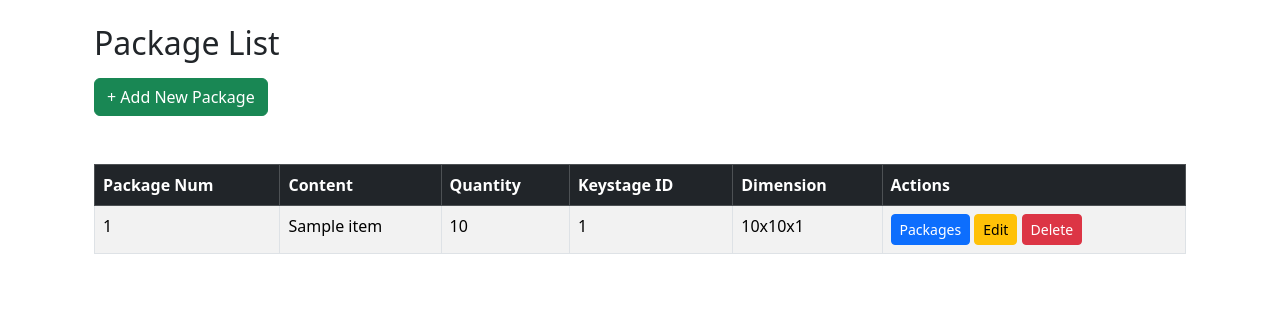
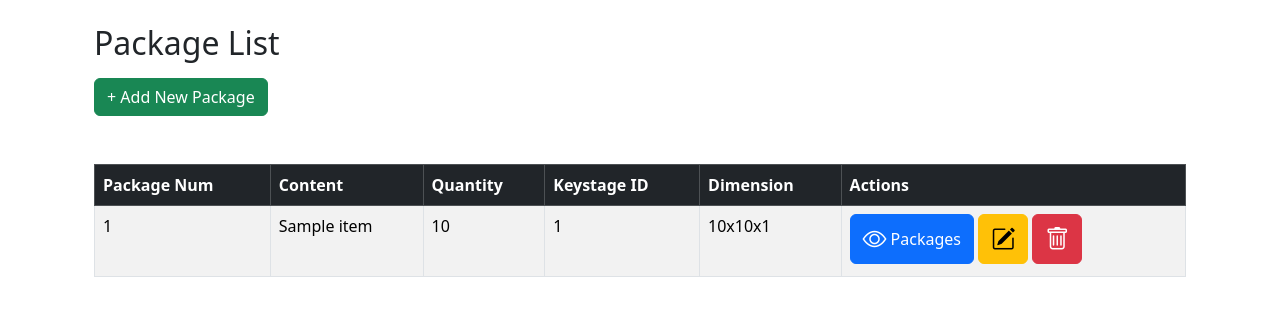
Before and after one commit to jonaercasundo/philgeps-backup, a PHP site: page /packages.php?id=1 in a window 1280 px wide. Shown: the part 112-428 px from the top of the page. Run offline with PHP 8.4, Linux system fonts and the light colour scheme; a user stored in the database is signed in; tables that the repository leaves empty hold one stand-in row (values such as "Sample post").

Commit message:
Change table action buttons into icons

```diff
--- a/assets/js/deliveriesFilter.js
+++ b/assets/js/deliveriesFilter.js
@@ -56,7 +56,7 @@ async function updateTable(page = 1) {
                             <td>${row.dr_no}</td>
                             <td>${row.delivery_date}</td>
                             <td class="text-center">
-                                <button class="btn btn-sm btn-primary mb-1"
+                                <button class="btn btn-warning mb-1"
                                     data-bs-toggle="modal" data-bs-target="#editDeliveryModal"
                                     data-id="${row.delivery_id}" data-project="${row.project_name}"
                                     data-school_name="${row.school_name}" data-address="${row.address}"
@@ -64,8 +64,8 @@ async function updateTable(page = 1) {
                                     data-date="${row.delivery_date}" data-status="${row.status}">
                                     <i class="bi bi-pencil-square fs-4"></i>
                                 </button> <br>
-                                <a class="btn btn-sm btn-success mb-1" href="generate_qr.php?id=${row.dr_no}" target="_blank"><i class="bi bi-qr-code fs-4"></i></a><br>
-                                ${row.has_photos ? `<a class="btn btn-sm btn-info mb-1" href="deliveries_details.php?id=${row.dr_no}" target="_blank"><i class="bi bi-eye fs-4"></i></a>` : ""}
+                                <a class="btn btn-secondary mb-1" href="generate_qr.php?id=${row.dr_no}" target="_blank"><i class="bi bi-qr-code fs-4"></i></a><br>
+                                ${row.has_photos ? `<a class="btn btn-primary mb-1" href="deliveries_details.php?id=${row.dr_no}" target="_blank"><i class="bi bi-eye fs-4"></i></a>` : ""}
                             </td>
                         </tr>
                     `).join("")}
--- a/deliveries.php
+++ b/deliveries.php
@@ -156,7 +156,7 @@ try {
             <td><?= htmlspecialchars($d['dr_no']) ?></td>
             <td><?= htmlspecialchars($d['delivery_date']) ?></td>
             <td class="text-center">
-                <button class="btn btn-primary mb-1" data-bs-toggle="modal" data-bs-target="#editDeliveryModal"
+                <button class="btn btn-warning mb-1" data-bs-toggle="modal" data-bs-target="#editDeliveryModal"
                         data-id="<?= $d['delivery_id'] ?>"
                         data-project="<?= htmlspecialchars($d['project_name']) ?>"
                         data-school="<?= htmlspecialchars($d['school_id']). ' '. htmlspecialchars($d['school_name']) ?>"
@@ -166,9 +166,9 @@ try {
                         data-date="<?= htmlspecialchars($d['delivery_date']) ?>"
                         data-status="<?= htmlspecialchars($d['status']) ?>"
                 ><i class="bi bi-pencil-square fs-4"></i></button> <br>
-                <a class="btn btn-success mb-1" href="generate_qr.php?id=<?= $d['dr_no'] ?>" target="_blank"><i class="bi bi-qr-code fs-4"></i></a>
+                <a class="btn btn-secondary mb-1" href="generate_qr.php?id=<?= $d['dr_no'] ?>" target="_blank"><i class="bi bi-qr-code fs-4"></i></a>
                 <?php if ($has_photos): ?> <br>
-                    <a class="btn btn-info" href="deliveries_details.php?id=<?= $d['dr_no'] ?>" target="_blank"><i class="bi bi-eye fs-4"></i></a>
+                    <a class="btn btn-primary" href="deliveries_details.php?id=<?= $d['dr_no'] ?>" target="_blank"><i class="bi bi-eye fs-4"></i></a>
                 <?php endif; ?>
             </td>
         </tr>
--- a/items.php
+++ b/items.php
@@ -99,9 +99,9 @@ try {
                         <td><?= htmlspecialchars($item['item_name']) ?></td>
                         <td><?= htmlspecialchars($item['unit']) ?></td>
                         <td>
-                            <a href="edit_item.php?id=<?= $item['item_id'] ?>" class="btn btn-warning btn-sm">Edit</a>
-                            <a href="delete_item.php?id=<?= $item['item_id'] ?>" class="btn btn-danger btn-sm"
-                               onclick="return confirm('Are you sure you want to delete this item?')">Delete</a>
+                            <a href="edit_item.php?id=<?= $item['item_id'] ?>" class="btn btn-warning"><i class="bi bi-pencil-square fs-4"></i></a>
+                            <a href="delete_item.php?id=<?= $item['item_id'] ?>" class="btn btn-danger"
+                               onclick="return confirm('Are you sure you want to delete this item?')"><i class="bi bi-trash fs-4"></i></a>
                         </td>
                     </tr>
                 <?php endforeach; ?>
--- a/keystage.php
+++ b/keystage.php
@@ -134,9 +134,9 @@ try {
                           <span id="desc<?= $ks['keystage_id'] ?>s"><?= htmlspecialchars($ks['description']) ?></span></td>
                         <td><?= htmlspecialchars($ks['carton_count']) ?></td>
                         <td>
-                        <a href="packages.php?id=<?=$project_id?>&keystage_id=<?= $ks['keystage_id'] ?>" class="btn btn-primary btn-sm">Packages</a>
-                        <button data-bs-toggle="modal" data-bs-target="#editModal" onclick="updateEdit(<?= $ks['keystage_id'] ?>,<?= $ks['lot_id'] ?>)" class="btn btn-warning btn-sm">Edit</button>
-                        <button data-bs-toggle="modal" data-bs-target="#deleteModal" onclick="document.getElementById('delete_keystage').value = <?= htmlspecialchars($ks['keystage_id']) ?>;" class="btn btn-danger btn-sm">Delete</button>
+                        <a href="packages.php?id=<?=$project_id?>&keystage_id=<?= $ks['keystage_id'] ?>" class="btn btn-primary d-inline-flex align-items-center"><i class='bi bi-eye fs-4 me-1'></i>Packages</a>
+                        <button data-bs-toggle="modal" data-bs-target="#editModal" onclick="updateEdit(<?= $ks['keystage_id'] ?>,<?= $ks['lot_id'] ?>)" class="btn btn-warning"><i class="bi bi-pencil-square fs-4"></i></button>
+                        <button data-bs-toggle="modal" data-bs-target="#deleteModal" onclick="document.getElementById('delete_keystage').value = <?= htmlspecialchars($ks['keystage_id']) ?>;" class="btn btn-danger"><i class="bi bi-trash fs-4"></i></button>
                     </td>
                     </tr>
                 <?php endforeach; ?>
--- a/lots.php
+++ b/lots.php
@@ -68,7 +68,7 @@ try {
                           }
                       }
                       echo "</td><td>";
-                      echo "<a href=\"keystage.php?id=$project_id&lot_id={$lot['lot_id']}\" class=\"btn btn-primary btn-sm\">Keystage</a>";
+                      echo "<a href=\"keystage.php?id=$project_id&lot_id={$lot['lot_id']}\" class=\"btn btn-primary d-inline-flex align-items-center\"><i class='bi bi-eye fs-4 me-1'></i>Keystage</a>";
                   } else {
                       $stmt = $pdo->query("SELECT COUNT(package_id) AS carton_count FROM package WHERE lot_id = " . (int)$lot['lot_id']);
                       $packages = $stmt->fetchAll(PDO::FETCH_ASSOC);
@@ -89,9 +89,9 @@ try {
                   <!-- Action buttons -->
                   <button data-bs-toggle="modal" data-bs-target="#editModal"
                           class="btn btn-warning btn-sm"
-                          onclick="updateEditLot(<?= htmlspecialchars($lot['lot_id']) ?>)">Edit</button>
+                          onclick="updateEditLot(<?= htmlspecialchars($lot['lot_id']) ?>)"><i class="bi bi-pencil-square fs-4"></i></button>
                   <a href="delete_lot.php?id=<?= $lot['lot_id'] ?>" class="btn btn-danger btn-sm"
-                    onclick="return confirm('Are you sure you want to delete this lot?')">Delete</a>
+                    onclick="return confirm('Are you sure you want to delete this lot?')"><i class="bi bi-trash fs-4"></i></a>
               </tr>
 
             <?php endforeach; ?>
--- a/packages.php
+++ b/packages.php
@@ -254,9 +254,9 @@ try {
                         <td><?= htmlspecialchars($package['keystage_id']) ?></td>
                         <td><?= htmlspecialchars($package['Dimension'])?></td>
                         <td>
-                        <a href="items.php?id=<?=$project_id?>&package_id=<?= $package['package_id'] ?>" class="btn btn-primary btn-sm">Packages</a>
+                        <a href="items.php?id=<?=$project_id?>&package_id=<?= $package['package_id'] ?>" class="btn btn-primary d-inline-flex align-items-center mb-1"><i class='bi bi-eye fs-4 me-1'></i>Packages</a>
                         <a href="#"
-                            class="btn btn-warning btn-sm editBtn"
+                            class="btn btn-warning editBtn mb-1"
                             data-bs-toggle="modal"
                             data-bs-target="#editModal"
                             data-id="<?= $package['package_id'] ?>"
@@ -264,9 +264,9 @@ try {
                             data-width="<?= htmlspecialchars($package['width']) ?>"
                             data-length="<?= htmlspecialchars($package['length']) ?>"
                             data-height="<?= htmlspecialchars($package['height']) ?>">
-                            Edit
+                            <i class="bi bi-pencil-square fs-4"></i>
                         </a>
-                        <button data-bs-toggle="modal" data-bs-target="#deleteModal" onclick="document.getElementById('delete_packages').value = <?= htmlspecialchars($package['package_id']) ?>;" class="btn btn-danger btn-sm">Delete</button>
+                        <button data-bs-toggle="modal" data-bs-target="#deleteModal" onclick="document.getElementById('delete_packages').value = <?= htmlspecialchars($package['package_id']) ?>;" class="btn btn-danger mb-1"><i class="bi bi-trash fs-4"></i></button>
                     </td>
                     </tr>
                 <?php endforeach; ?>
--- a/projects.php
+++ b/projects.php
@@ -60,7 +60,7 @@ try {
             <td><?= htmlspecialchars($p['project_name']) ?></td>
             <td>₱<?= number_format($p['contract_amount'], 2) ?></td>
             <td><?= htmlspecialchars($p['status']) ?></td>
-            <td class="text-center"><a href="project_details.php?id=<?= $p['project_id'] ?>" class="btn btn-sm btn-info">
+            <td class="text-center"><a href="project_details.php?id=<?= $p['project_id'] ?>" class="btn btn-primary">
                 <i class="bi bi-eye fs-4"></i>
             </a></td>
         </tr>
```
